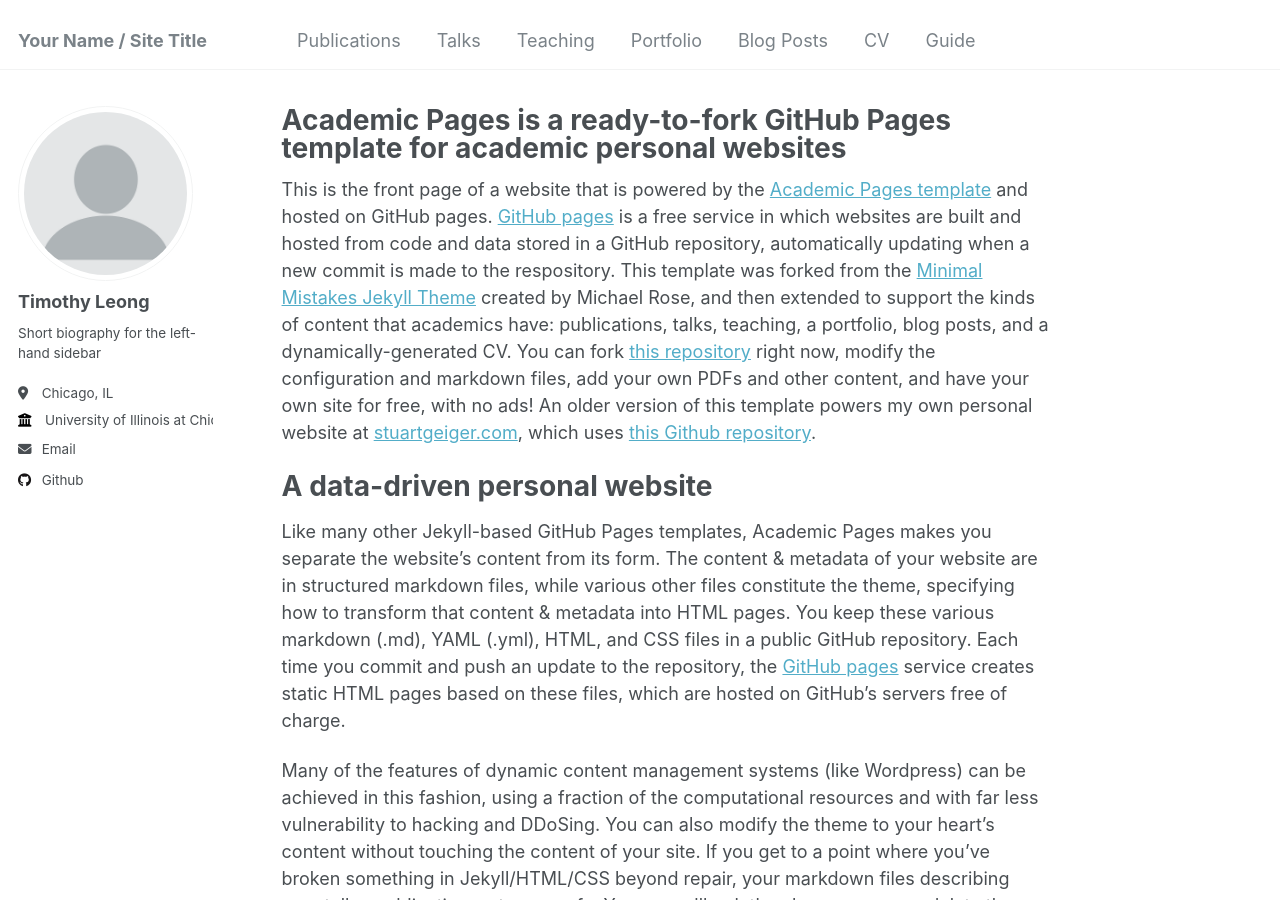
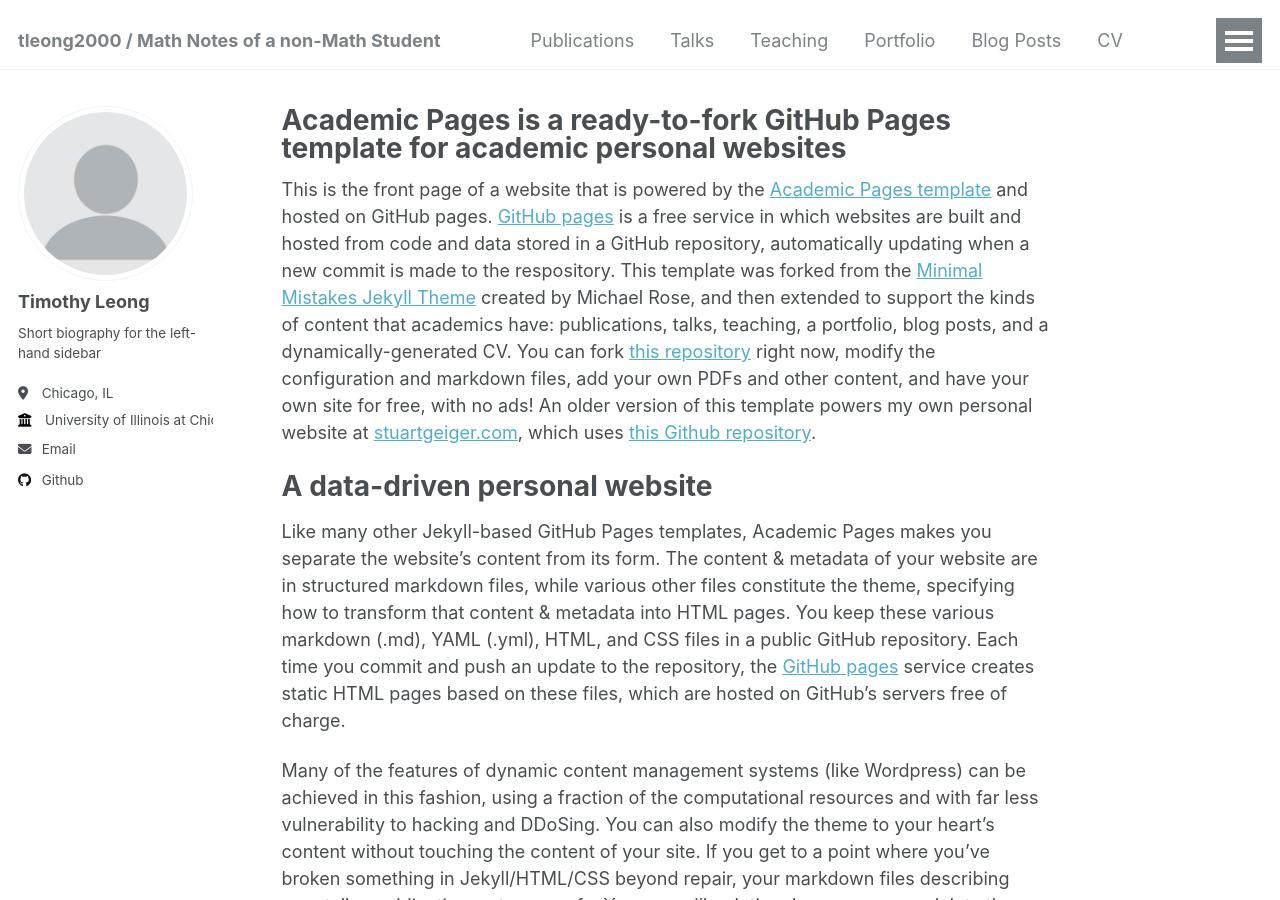
Before and after one commit to TLeong2000/tleong2000.github.io, a Jekyll site: the page built from _pages/about.md, in a window 1280 px wide and 900 px high. Built offline with Jekyll 4.4.1, drawn with Linux system fonts in a browser that asks for light colours.

Commit message:
Update _config.yml

```diff
--- a/_config.yml
+++ b/_config.yml
@@ -8,7 +8,7 @@
 
 # Basic Site Settings
 locale                   : "en-US"
-title                    : "Your Name / Site Title"
+title                    : "tleong2000 / Math Notes of a non-Math Student"
 title_separator          : "-"
 name                     : &name "Timothy Leong"
 description              : &description "A site where I contain some special notes I have on math topics"
```
